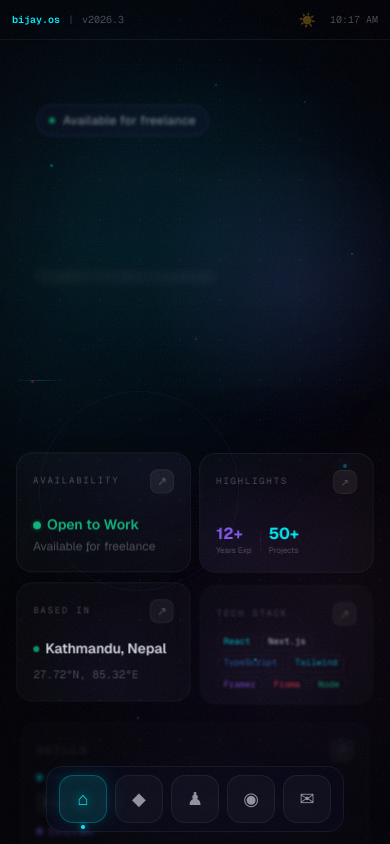
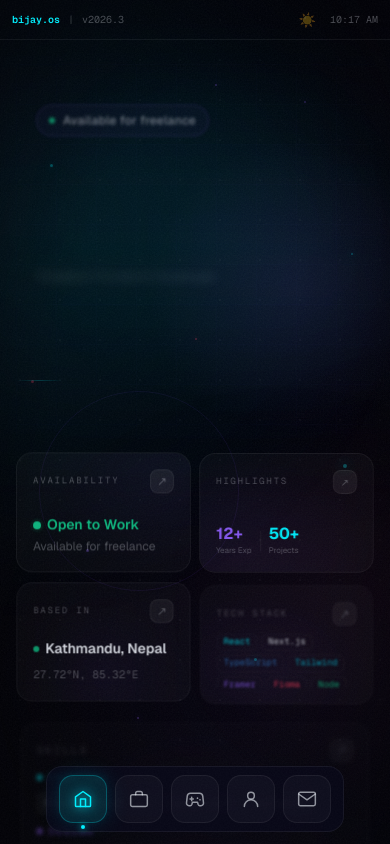
Before and after one commit to Limbuthitoo/portfolio, a Next.js app: page / in a window 390 px wide. Both pictures are taken after a click on the button "INITIALIZE". Built offline with nearby package versions, Linux system fonts and the light colour scheme.

Commit message:
SVG dock icons, HUD mobile fix, modal centering

```diff
--- a/src/components/bento/CardModal.tsx
+++ b/src/components/bento/CardModal.tsx
@@ -22,12 +22,25 @@ export default function CardModal({ isOpen, onClose, title, children }: CardModa
     return () => document.removeEventListener("keydown", onKey);
   }, [isOpen, onClose]);
 
+  // Lock body scroll when modal is open
+  useEffect(() => {
+    if (!isOpen) return;
+    const scrollWrapper = document.querySelector('.bento-scroll') as HTMLElement;
+    if (scrollWrapper) scrollWrapper.style.overflow = 'hidden';
+    document.body.style.overflow = 'hidden';
+    return () => {
+      if (scrollWrapper) scrollWrapper.style.overflow = '';
+      document.body.style.overflow = '';
+    };
+  }, [isOpen]);
+
   return (
     <AnimatePresence>
       {isOpen && (
         <motion.div
           ref={overlayRef}
-          className="fixed inset-0 z-[9999] flex items-center justify-center p-4 md:p-8"
+          className="fixed inset-0 z-[9999] overflow-y-auto"
+          style={{ isolation: 'isolate' }}
           initial={{ opacity: 0 }}
           animate={{ opacity: 1 }}
           exit={{ opacity: 0 }}
@@ -36,12 +49,14 @@ export default function CardModal({ isOpen, onClose, title, children }: CardModa
         >
           {/* Backdrop */}
           <motion.div
-            className="absolute inset-0 bg-black/60 backdrop-blur-md"
+            className="fixed inset-0 bg-black/60 backdrop-blur-md"
             initial={{ opacity: 0 }}
             animate={{ opacity: 1 }}
             exit={{ opacity: 0 }}
           />
 
+          {/* Centering container */}
+          <div className="min-h-full flex items-center justify-center p-4 md:p-8" onClick={(e) => { if (e.target === e.currentTarget) onClose(); }}>
           {/* Modal */}
           <motion.div
             className="relative w-full max-w-2xl max-h-[85vh] overflow-y-auto rounded-2xl border border-[var(--border)] bg-[var(--bg-elevated)] shadow-[0_0_60px_rgba(0,0,0,0.5)]"
@@ -70,6 +85,7 @@ export default function CardModal({ isOpen, onClose, title, children }: CardModa
               {children}
             </div>
           </motion.div>
+          </div>
         </motion.div>
       )}
     </AnimatePresence>
--- a/src/components/system/Dock.tsx
+++ b/src/components/system/Dock.tsx
@@ -5,12 +5,47 @@ import Link from "next/link";
 import { usePathname } from "next/navigation";
 import { motion } from "framer-motion";
 
+const DOCK_ICONS: Record<string, React.ReactNode> = {
+  Home: (
+    <svg width="20" height="20" viewBox="0 0 24 24" fill="none" stroke="currentColor" strokeWidth="1.8" strokeLinecap="round" strokeLinejoin="round">
+      <path d="M3 9.5L12 3l9 6.5V20a1 1 0 01-1 1H4a1 1 0 01-1-1V9.5z" />
+      <path d="M9 21V12h6v9" />
+    </svg>
+  ),
+  Work: (
+    <svg width="20" height="20" viewBox="0 0 24 24" fill="none" stroke="currentColor" strokeWidth="1.8" strokeLinecap="round" strokeLinejoin="round">
+      <rect x="2" y="7" width="20" height="14" rx="2" />
+      <path d="M16 7V5a2 2 0 00-2-2h-4a2 2 0 00-2 2v2" />
+    </svg>
+  ),
+  Games: (
+    <svg width="20" height="20" viewBox="0 0 24 24" fill="none" stroke="currentColor" strokeWidth="1.8" strokeLinecap="round" strokeLinejoin="round">
+      <path d="M6 12h4M8 10v4" />
+      <circle cx="15" cy="11" r="1" fill="currentColor" stroke="none" />
+      <circle cx="18" cy="13" r="1" fill="currentColor" stroke="none" />
+      <path d="M17.32 5H6.68a4 4 0 00-3.978 3.59l-.89 8.01A3 3 0 004.798 20h1.474a2 2 0 001.879-1.316L9 16h6l.849 2.684A2 2 0 0017.728 20h1.474a3 3 0 002.986-3.4l-.89-8.01A4 4 0 0017.32 5z" />
+    </svg>
+  ),
+  About: (
+    <svg width="20" height="20" viewBox="0 0 24 24" fill="none" stroke="currentColor" strokeWidth="1.8" strokeLinecap="round" strokeLinejoin="round">
+      <circle cx="12" cy="8" r="4" />
+      <path d="M20 21a8 8 0 00-16 0" />
+    </svg>
+  ),
+  Contact: (
+    <svg width="20" height="20" viewBox="0 0 24 24" fill="none" stroke="currentColor" strokeWidth="1.8" strokeLinecap="round" strokeLinejoin="round">
+      <path d="M4 4h16c1.1 0 2 .9 2 2v12c0 1.1-.9 2-2 2H4c-1.1 0-2-.9-2-2V6c0-1.1.9-2 2-2z" />
+      <path d="M22 6l-10 7L2 6" />
+    </svg>
+  ),
+};
+
 const DOCK_ITEMS = [
-  { href: "/", label: "Home", icon: "⌂", color: "var(--cyan)", rgb: "0,240,255" },
-  { href: "/work", label: "Work", icon: "◆", color: "var(--violet)", rgb: "139,92,246" },
-  { href: "/games", label: "Games", icon: "♟", color: "var(--emerald)", rgb: "16,185,129" },
-  { href: "/about", label: "About", icon: "◉", color: "var(--rose)", rgb: "244,63,94" },
-  { href: "/contact", label: "Contact", icon: "✉", color: "var(--amber)", rgb: "245,158,11" },
+  { href: "/", label: "Home", color: "var(--cyan)", rgb: "0,240,255" },
+  { href: "/work", label: "Work", color: "var(--violet)", rgb: "139,92,246" },
+  { href: "/games", label: "Games", color: "var(--emerald)", rgb: "16,185,129" },
+  { href: "/about", label: "About", color: "var(--rose)", rgb: "244,63,94" },
+  { href: "/contact", label: "Contact", color: "var(--amber)", rgb: "245,158,11" },
 ];
 
 export default function Dock() {
@@ -57,13 +92,13 @@ export default function Dock() {
                   }}
                 >
                   <span
-                    className="transition-all duration-300"
+                    className="transition-all duration-300 flex items-center justify-center"
                     style={{
                       color: isActive ? item.color : "var(--fg-2)",
-                      textShadow: isActive ? `0 0 12px ${item.color}` : "none",
+                      filter: isActive ? `drop-shadow(0 0 6px ${item.color})` : "none",
                     }}
                   >
-                    {item.icon}
+                    {DOCK_ICONS[item.label]}
                   </span>
                 </div>
 
@@ -107,7 +142,10 @@ export default function Dock() {
           transition={{ type: "spring", stiffness: 400, damping: 17 }}
           data-cursor="Search"
         >
-          <span className="text-base">⌘</span>
+          <svg width="18" height="18" viewBox="0 0 24 24" fill="none" stroke="currentColor" strokeWidth="1.8" strokeLinecap="round" strokeLinejoin="round">
+            <circle cx="11" cy="11" r="8" />
+            <path d="M21 21l-4.35-4.35" />
+          </svg>
           <div className="absolute -top-8 px-2.5 py-1 rounded-lg bg-[var(--dock-bg)] backdrop-blur-xl border border-[var(--border)] text-[10px] font-medium text-[var(--fg)] opacity-0 group-hover:opacity-100 transition-opacity pointer-events-none whitespace-nowrap">
             Search (⌘K)
           </div>
--- a/src/components/system/HudIntro.tsx
+++ b/src/components/system/HudIntro.tsx
@@ -421,7 +421,7 @@ export default function HudIntro({ children }: { children: React.ReactNode }) {
               </motion.h1>
 
               <motion.p
-                className="text-[11px] font-mono text-[var(--fg-3)] tracking-[0.15em] uppercase mb-8"
+                className="text-[11px] font-mono text-[var(--fg-3)] tracking-[0.15em] uppercase mb-5 sm:mb-8"
                 initial={{ opacity: 0 }}
                 animate={{ opacity: 1 }}
                 transition={{ delay: 0.7, duration: 0.5 }}
@@ -431,7 +431,7 @@ export default function HudIntro({ children }: { children: React.ReactNode }) {
 
               {/* Boot progress bar */}
               <motion.div
-                className="w-full max-w-xs mb-6"
+                className="w-full max-w-xs mb-4 sm:mb-6"
                 initial={{ opacity: 0 }}
                 animate={{ opacity: 1 }}
                 transition={{ delay: 0.3 }}
@@ -457,7 +457,7 @@ export default function HudIntro({ children }: { children: React.ReactNode }) {
 
               {/* Boot log */}
               <motion.div
-                className="w-full max-w-xs mb-8 h-28 overflow-hidden"
+                className="w-full max-w-xs mb-5 sm:mb-8 h-20 sm:h-28 overflow-hidden"
                 initial={{ opacity: 0 }}
                 animate={{ opacity: 1 }}
                 transition={{ delay: 0.4 }}
@@ -485,7 +485,7 @@ export default function HudIntro({ children }: { children: React.ReactNode }) {
               {/* START button */}
               <motion.button
                 onClick={handleStart}
-                className="group relative px-10 py-3 cursor-pointer"
+                className="group relative px-8 sm:px-10 py-3 cursor-pointer"
                 initial={{ opacity: 0, scale: 0.8 }}
                 animate={{ opacity: bootProgress >= 100 ? 1 : 0.3, scale: bootProgress >= 100 ? 1 : 0.95 }}
                 transition={{ delay: 0.2, duration: 0.5, type: "spring", stiffness: 200 }}
@@ -524,7 +524,7 @@ export default function HudIntro({ children }: { children: React.ReactNode }) {
                   />
                 )}
                 <span
-                  className="relative text-[11px] font-mono tracking-[0.4em] uppercase font-bold"
+                  className="relative text-[10px] sm:text-[11px] font-mono tracking-[0.3em] sm:tracking-[0.4em] uppercase font-bold"
                   style={{
                     background: bootProgress >= 100
                       ? "linear-gradient(135deg, var(--cyan), var(--violet))"
```
